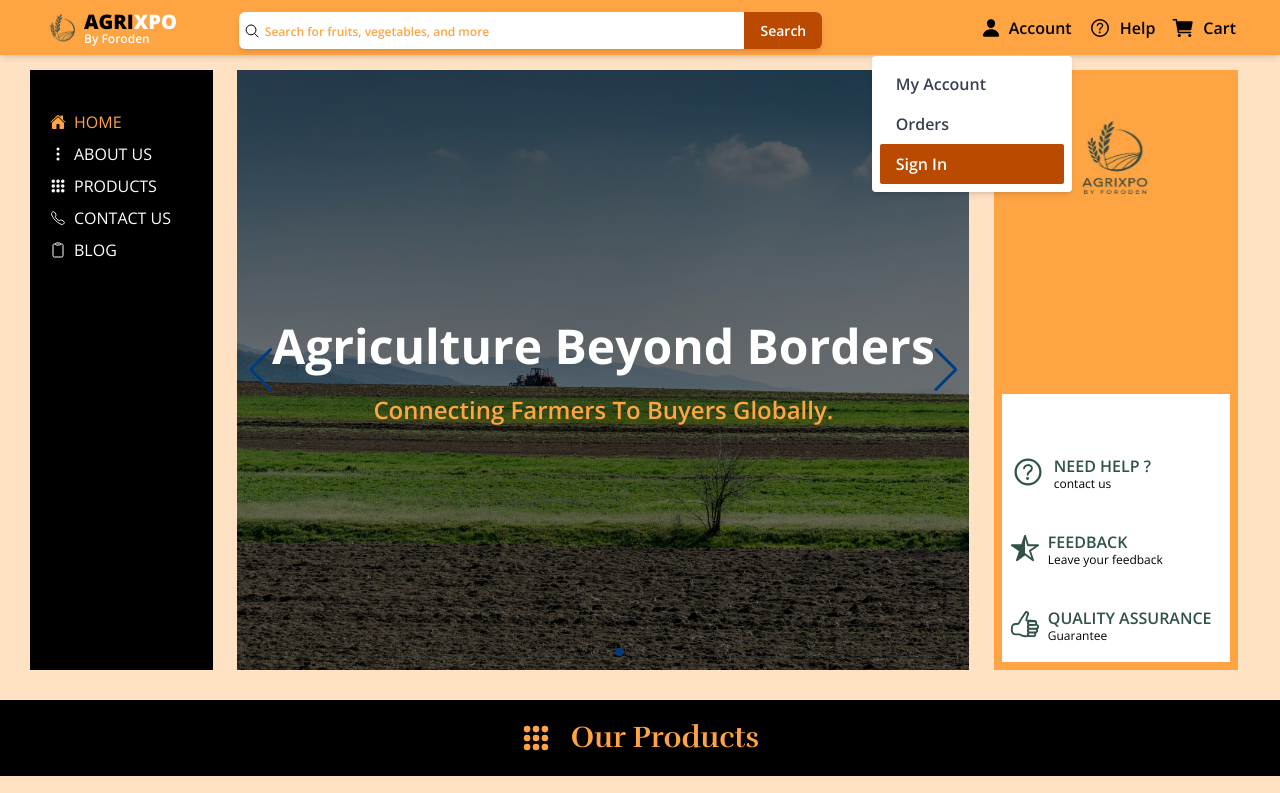
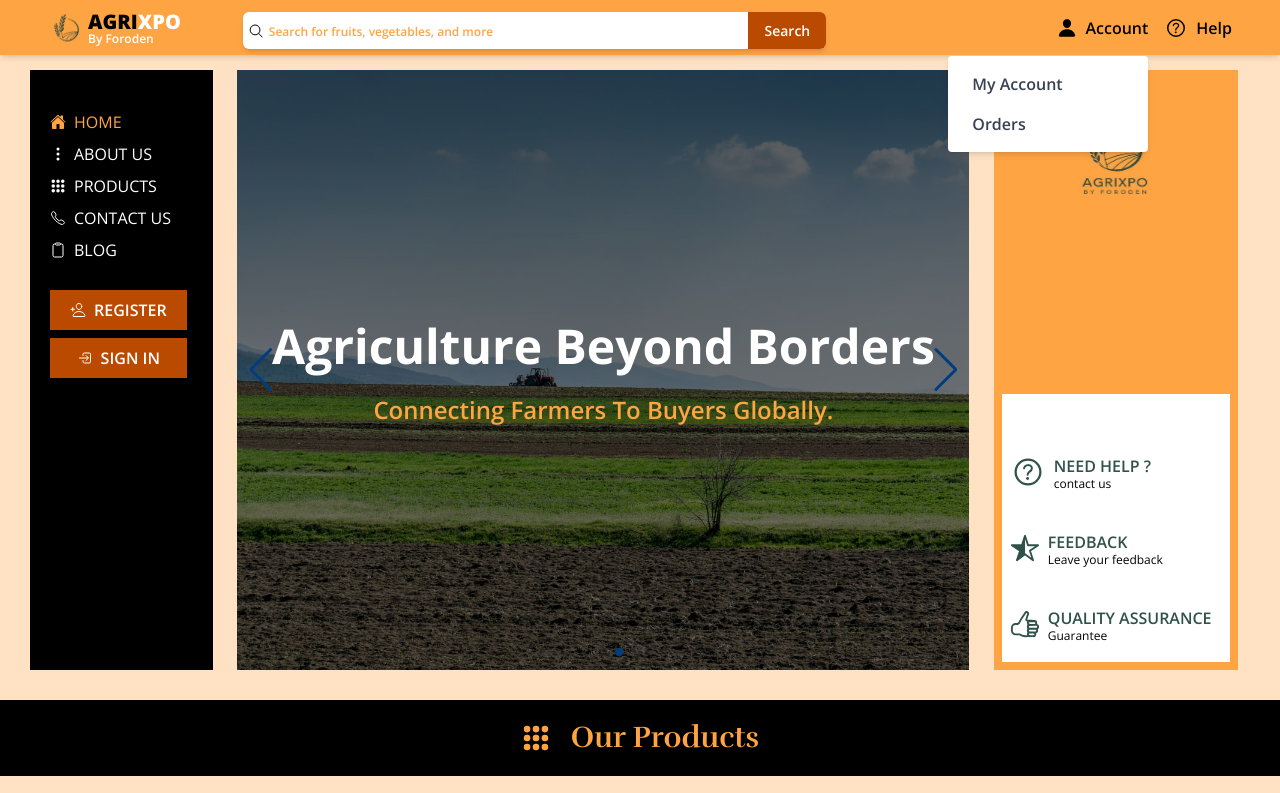
Before and after one commit to jeanbuhendwa/agrixpo, a website: page index.html in a window 1280 px wide. Both pictures are taken after a click on the button "Account". Shown: the top 793 px of the page. Drawn offline with nearby package versions, Linux system fonts and the light colour scheme; grey boxes are pictures that could not be loaded; a web font is replaced by a local one.

Commit message:
Update index

```diff
--- a/index.html
+++ b/index.html
@@ -29,7 +29,7 @@
 
 <body>
   <header class="bg-primary-light fixed top-0 left-0 w-full z-50 shadow-md">
-    <nav class="w-[100%] md:w-[95%] mx-auto px-3 py-2 relative">
+    <nav class="w-[100%] md:w-[95%] mx-auto px-4 py-2 relative">
       <div class="flex justify-between items-center">
         <!-- Logo and Menu Icon for mobile -->
         <div class="flex items-center gap-3">
@@ -54,11 +54,9 @@
             </button>
             <div id="dropdownMenu"
               class="hidden absolute bg-white shadow-md md:mt-4 mt-[70px] w-[200px] rounded overflow-hidden z-50 right-[-50px] md:right-0 md:mr-0 p-2">
-              <a href="#" class="block px-4 py-2 text-gray-700 font-semibold text-base hover:bg-gray-100">My Account</a>
+              <a href="./src/Pages/profileUser.html"
+                class="block px-4 py-2 text-gray-700 font-semibold text-base hover:bg-gray-100">My Account</a>
               <a href="#" class="block px-4 py-2 text-gray-700 font-semibold text-base hover:bg-gray-100">Orders</a>
-              <a href="#"
-                class="block px-4 py-2 font-semibold text-base bg-primary-dark rounded-sm text-white hover:bg-primary-light transition-all duration-300">Sign
-                In</a>
             </div>
           </div>
           <div class="hidden md:flex items-center justify-center gap-2 cursor-pointer">
@@ -66,10 +64,6 @@
             <span class=" font-semibold">Help</span>
           </div>
 
-          <div class="flex items-center justify-center gap-2 cursor-pointer">
-            <ion-icon name="cart" class="text-2xl"></ion-icon>
-            <span class="hidden md:block font-semibold">Cart</span>
-          </div>
         </div>
       </div>
 
@@ -85,7 +79,7 @@
 
       <!-- Mobile Menu (hidden by default, will show when menu icon is clicked) -->
       <div
-        class="nav-links hidden absolute bg-primary-light w-full h-[100vh] left-0 top-full p-4 flex-col gap-4 font-bold z-50 transition-all duration-300 md:hidden">
+        class="nav-links hidden absolute bg-primary-light w-full h-[60vh] left-0 top-full p-4 flex-col gap-4 font-bold z-50 transition-all duration-300 md:hidden">
         <ul class="flex flex-col text-base items-start p-5 gap-5 font-medium uppercase">
           <a href="" class="flex items-center justify-center gap-2 text-white font-bold">
             <ion-icon name="home"></ion-icon>
@@ -111,7 +105,21 @@
             <ion-icon name="clipboard-outline"></ion-icon>
             <span>Blog</span>
           </a>
+          <div class="flex items-center justify-center gap-5 mt-5">
+            <a href="./register.html"
+              class="flex items-center justify-center gap-2 text-white bg-primary-dark px-5 py-2 font-bold hover:bg-primary transition-all duration-300">
+              <ion-icon name="person-add-outline"></ion-icon>
+              <span>Register</span>
+            </a>
+            <a href="./login.html"
+              class="flex items-center justify-center gap-2 text-white bg-primary-dark px-5 py-2 font-bold hover:bg-primary transition-all duration-300">
+              <ion-icon name="log-in-outline"></ion-icon>
+              <span>Sign In</span>
+            </a>
+          </div>
+
         </ul>
+
       </div>
     </nav>
   </header>
@@ -145,6 +153,19 @@
             <ion-icon name="clipboard-outline"></ion-icon>
             <span>Blog</span>
           </a>
+          <div class="flex flex-col gap-2 mt-5">
+            <a href="./register.html"
+              class="flex items-center justify-start gap-2 text-white bg-primary-dark px-5 py-2 font-semibold text-base hover:bg-primary transition-all duration-300">
+              <ion-icon name="person-add-outline"></ion-icon>
+              <span>Register</span>
+            </a>
+            <a href="./login.html"
+              class="flex items-center justify-center gap-2 text-white bg-primary-dark px-5 py-2 font-semibold text-base hover:bg-primary transition-all duration-300">
+              <ion-icon name="log-in-outline"></ion-icon>
+              <span>Sign In</span>
+            </a>
+          </div>
+
         </ul>
       </section>
       <section class="relative w-full h-auto md:h-auto flex items-center justify-center overflow-hidden">
@@ -353,8 +374,7 @@
             <a href="./src/Pages/about.html" class="hover:text-orange-500 transition-all duration-[0.3s]">About</a>
           </li>
           <li>
-            <a href="#products"
-              class="hover:text-orange-500 transition-all duration-[0.3s]">Products</a>
+            <a href="#products" class="hover:text-orange-500 transition-all duration-[0.3s]">Products</a>
           </li>
           <li>
             <a href="" class="hover:text-orange-500 transition-all duration-[0.3s]">Contact</a>
```
